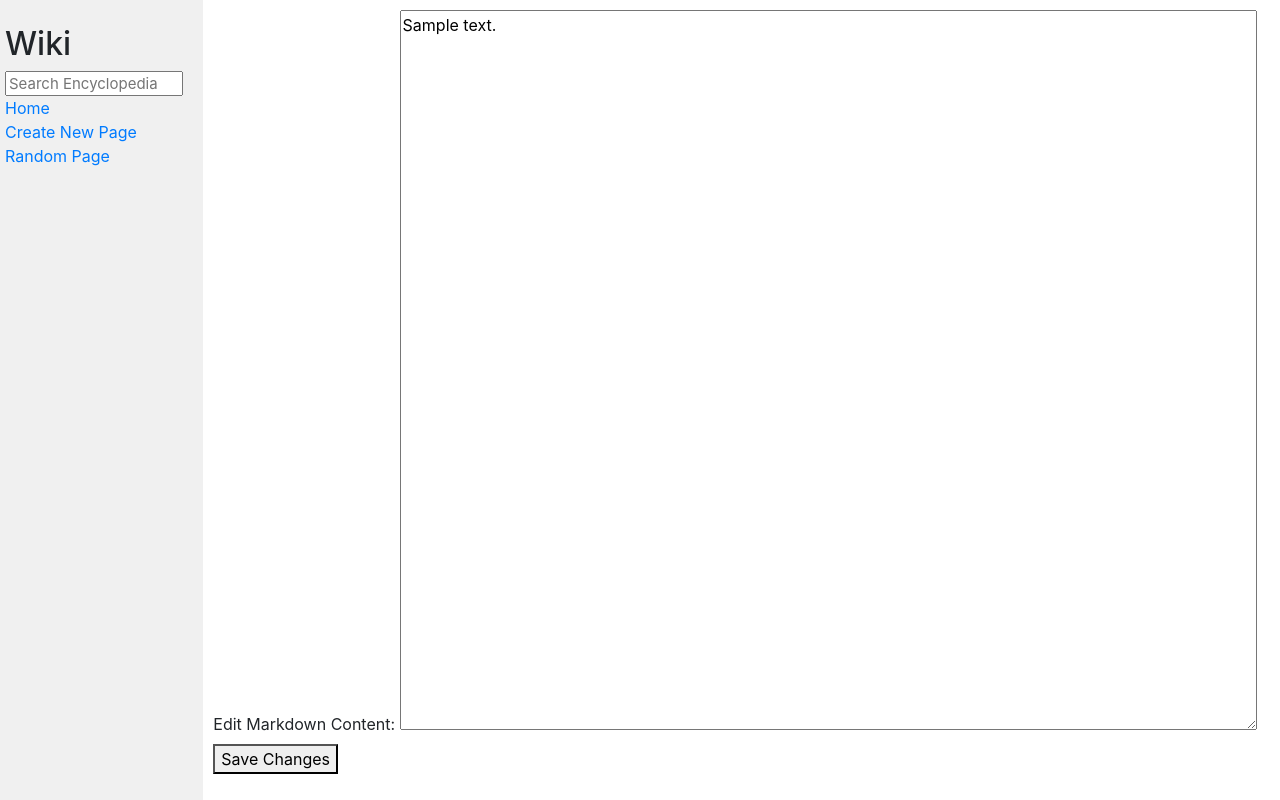
After one commit to jamestjy/CS50Web, a Django app: template Wiki/encyclopedia/templates/encyclopedia/edit.html in a window 1280 px wide. The commit adds this page. Run offline with Django 3.2, Linux system fonts and the light colour scheme; the template is opened without the code that fills it: most values are stand-ins (such as "Sample title", 1, 10 or a date in 2020); parts of the project's set-up code (start-up, migrations or seed data) failed here and were passed over; some libraries are stand-ins or nearby versions.

Commit message:
Added edit entry

```diff
--- /dev/null
+++ b/Wiki/encyclopedia/templates/encyclopedia/edit.html
@@ -0,0 +1,16 @@
+{% extends "encyclopedia/layout.html" %}
+
+{% block title %}
+    Edit Existing Page
+{% endblock %}
+
+{% block body %}
+    <form action="{% url 'edit' title=title %}" method="POST">
+        {% csrf_token %}
+        <div class="edit-content">
+            <label for="edit-markdown">Edit Markdown Content:</label>
+            <textarea id="edit-markdown" name="edit-markdown" rows="10" cols="50">{{ md_content }}</textarea>
+        </div>
+        <button type="submit">Save Changes</button>
+    </form>
+{% endblock %}
--- a/Wiki/encyclopedia/templates/encyclopedia/entry.html
+++ b/Wiki/encyclopedia/templates/encyclopedia/entry.html
@@ -8,4 +8,7 @@
 
 {% block body %}
     {{ content|safe }}
+
+    <!-- edit entry's MD content -->
+    <a href="{% url 'edit' title=title %}">Edit Page</a>
 {% endblock %}
--- a/Wiki/encyclopedia/templates/encyclopedia/layout.html
+++ b/Wiki/encyclopedia/templates/encyclopedia/layout.html
@@ -22,7 +22,7 @@
                     <a href="{% url 'create' %}">Create New Page</a>
                 </div>
                 <div>
-                    Random Page
+                    <a href="{% url 'random' %}">Random Page</a>
                 </div>
                 {% block nav %}
                 {% endblock %}
--- a/Wiki/encyclopedia/urls.py
+++ b/Wiki/encyclopedia/urls.py
@@ -5,7 +5,9 @@ from . import views
 urlpatterns = [
     path("", views.index, name="index"),
     # calling page function in views.py, passing in url title to views.page title
-    path("<str:title>/", views.page, name="entry"),
-    path("search", views.search, name="search"), # take note DO NOT add a slash after the path
-    path("create/", views.create, name="create"),
+    path("wiki/search/", views.search, name="search"),
+    path("wiki/create/", views.create, name="create"),
+    path("wiki/random/", views.random, name="random"),
+    path("wiki/<str:title>/", views.page, name="entry"),
+    path("wiki/<str:title>/edit/", views.edit, name="edit"),
 ]
--- a/Wiki/wiki/urls.py
+++ b/Wiki/wiki/urls.py
@@ -18,5 +18,5 @@ from django.urls import include, path
 
 urlpatterns = [
     path('admin/', admin.site.urls),
-    path('wiki/', include("encyclopedia.urls"))
+    path('', include("encyclopedia.urls"))
 ]
```
Also changed, not shown: Wiki/encyclopedia/views.py (+26 -2 lines), Wiki/entries/Git.md (+42 -0 lines).
